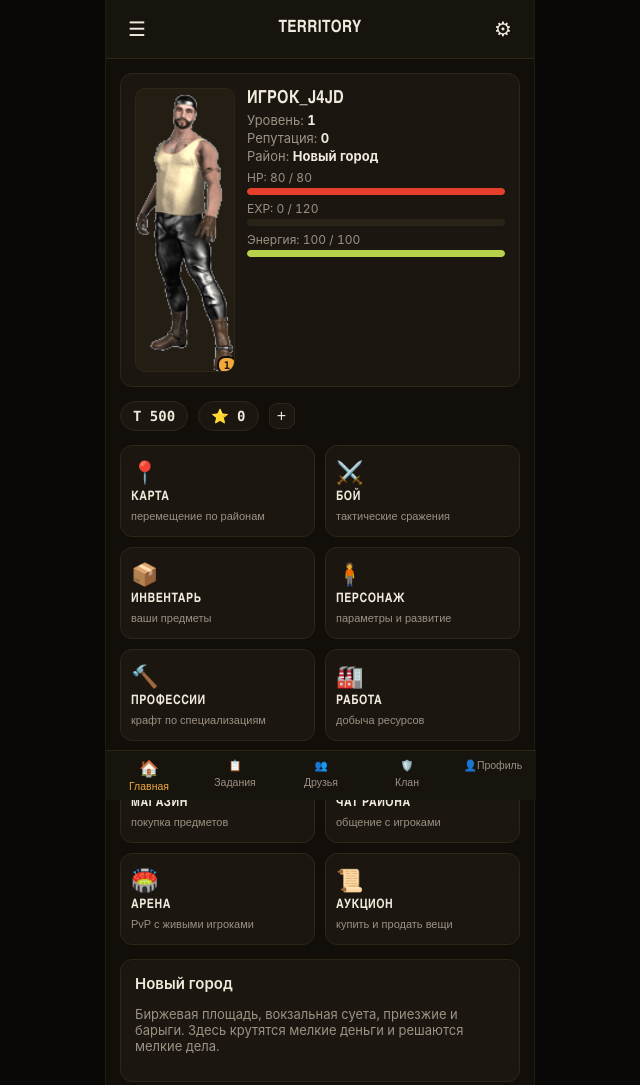
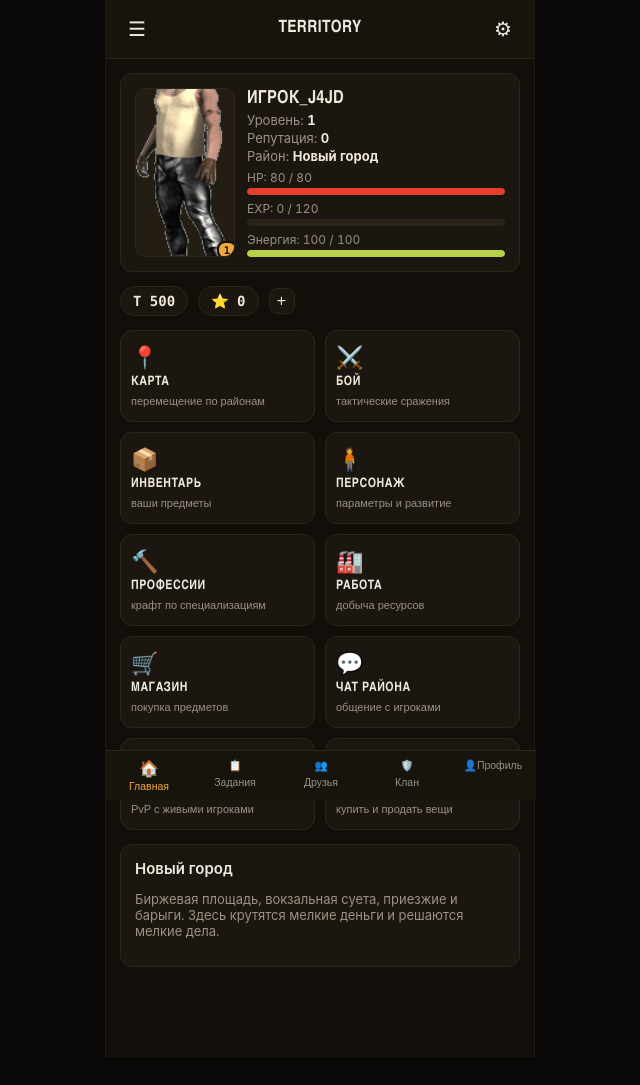
Before and after one commit to openice199/echoterritory, a plain HTML site: page web/index.html in a window 1280 px wide. Shown: the top 1085 px of the page, without its empty margins (320-960 px from the left). After the commit the page ends 1057 px from the top, so only its background shows below. Drawn offline with nearby package versions, Linux system fonts and the light colour scheme; no server answers.

Commit message:
Fix profile-avatar height inflation from percentage-height <img>
An <img height:100%> inside a flex item with no explicit height falls
back to sizing itself from its own intrinsic aspect ratio when the
percentage can't resolve, which made the tall 82:236 placeholder
portrait balloon the whole profile card to ~284px instead of matching
the actual content height (~174px). Absolutely positioning the img
inside its (position:relative) container removes it from the flex
sizing calculation entirely, so the box now correctly stretches to
match the name/stats column instead of the other way around.

```diff
--- a/web/style.css
+++ b/web/style.css
@@ -98,7 +98,7 @@ body{
   position:relative;width:100px;flex:0 0 100px;align-self:stretch;
   border-radius:10px;overflow:hidden;background:#241D13;border:1px solid var(--card-border);
 }
-.profile-avatar img{width:100%;height:100%;object-fit:cover;display:block;}
+.profile-avatar img{position:absolute;inset:0;width:100%;height:100%;object-fit:cover;display:block;}
 .avatar-ring{
   position:relative;width:64px;height:64px;flex:0 0 64px;border-radius:50%;
   background:conic-gradient(var(--gold) 0 48%, var(--card-border) 48% 100%);
```
